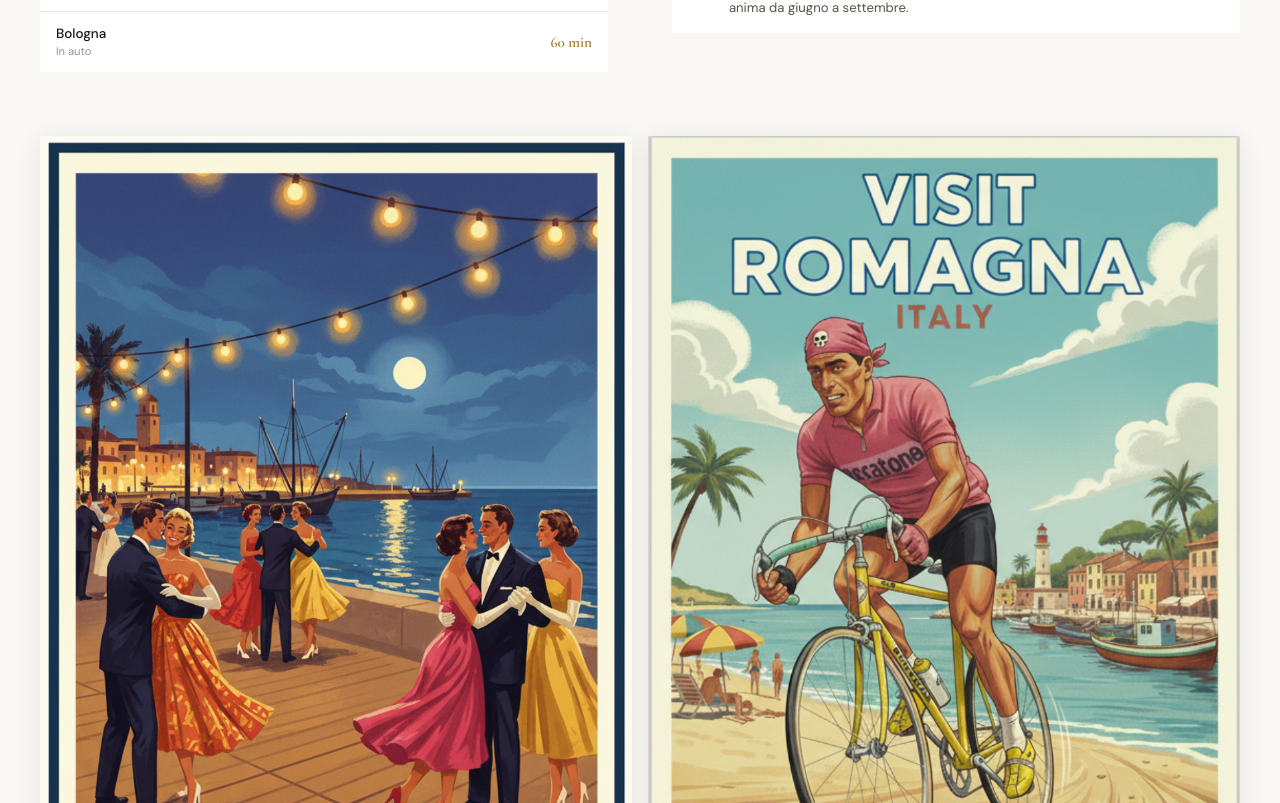
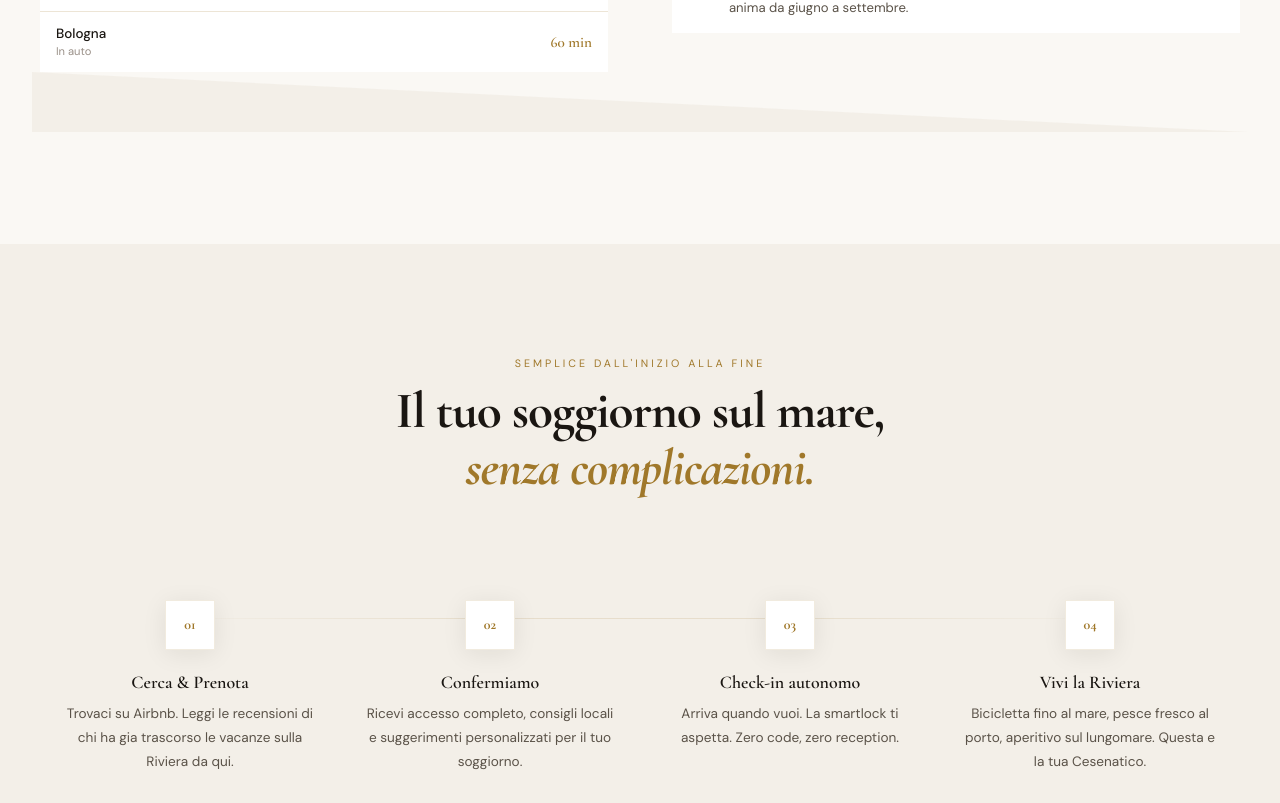
Before and after one commit to vittorionegri68-alt/la-perla-cesenatico, a React (Vite) app: page / in a window 1280 px wide. Shown: the part 2777-3580 px from the top of the page. Built offline with nearby package versions, Linux system fonts and the light colour scheme.

Commit message:
Update App.jsx

```diff
--- a/src/App.jsx
+++ b/src/App.jsx
@@ -327,19 +327,9 @@ function Location() {
             </Reveal>
           </div>
         </div>
-        <Reveal delay={120}>
-          <div style={{ marginTop: "4rem", display: "grid", gridTemplateColumns: "1fr 1fr", gap: "1rem" }} className="poster-grid">
-            {[poster2, poster4].map((src, i) => (
-              <div key={i} style={{ overflow: "hidden", boxShadow: C.shadow }}>
-                <img src={src} alt="La Perla del Mare Cesenatico" style={{ width: "100%", display: "block", transition: "transform 0.55s ease" }}
-                  onMouseEnter={e => e.currentTarget.style.transform="scale(1.03)"}
-                  onMouseLeave={e => e.currentTarget.style.transform="scale(1)"} />
-              </div>
-            ))}
-          </div>
-        </Reveal>
+
       </div>
-      <style>{`@media(max-width:768px){.loc-grid{grid-template-columns:1fr!important;gap:2rem!important}.poster-grid{grid-template-columns:1fr!important}}`}</style>
+      <style>{`@media(max-width:768px){.loc-grid{grid-template-columns:1fr!important;gap:2rem!important}}`}</style>
       <DiagDivider topColor={C.bg} botColor={C.bg2} flip />
     </section>
   );
```
